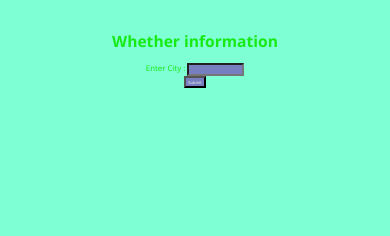
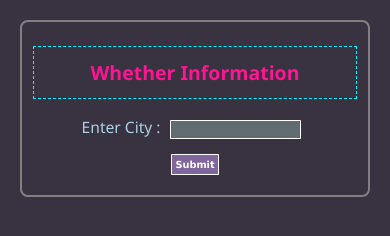
Before and after one commit to durgeshmehar/Whether, a website: page index.html in a window 390 px wide. Drawn offline with Linux system fonts and the light colour scheme.

Commit message:
version 2

```diff
--- a/index.html
+++ b/index.html
@@ -7,36 +7,72 @@
     <title>Whether</title>
     <style>
         body{
-            background-color: aquamarine;
+            background-color: rgb(57, 50, 64);
             text-align: center;
             padding:3vw;
             font-size: 2vw;
-            color: rgb(23, 234, 20);
+            color: rgb(171, 209, 229);
             font-family: 'Segoe UI', Tahoma, Geneva, Verdana, sans-serif;
         }
-        h3{
+        .container{
+            border:2px solid grey;
+            border-radius: 2vw;
             padding:3vw;
-            font-size: 1.8vw;
+        }
+        h1{
+            padding:3vw;
             color:deeppink;
-            border:1vw dashed rgb(0, 247, 255);
+            border:0.5vw dashed rgb(0, 247, 255);
         }
         input{
             padding:0.5vw;
+            margin:2vw;
             font-size: 1vw;
             font-family: 'Lucida Sans', 'Lucida Sans Regular', 'Lucida Grande', 'Lucida Sans Unicode', Geneva, Verdana, sans-serif;
-            color:rgb(236, 239, 233);
-            background-color: rgb(119, 127, 192);
+            color:rgb(254, 254, 254);
+            border:1px solid #fff;
+            border-radius: 0.2vw;
+            background-color: rgb(97, 107, 114);
+        }
+        input.submit{
+            color:rgb(255, 255, 255);
+            font-size: 1.5vw;
+            font-weight: 800;
+            background-color:#80669d;
+            padding:0.3 1.8vw 0.3 1.8vw;
+
+
+        }
+        @media only screen and (max-width:850px) {
+           h1{
+            font-size: 5vw;
+           }
+           label{
+            font-size: 4vw;
+           }
+           input{
+            padding: 0.8vw;
+            font-size: 2.5vw;
+           }
+           input.submit{
+            padding:1vw;
+            font-size: 2.5vw;
+           }
+
         }
 
     </style>
 </head>
 <body>
-   <h1>Whether information</h1>
-   <form action="/" method="post">
-      <label for="">Enter City :</label>
-     <input type="text" name="loc">
-     <br>
-     <input type="submit">
-   </form>
+    <div class="container">
+
+        <h1>Whether Information</h1>
+        <form action="/" method="post">
+            <label for="">Enter City :</label>
+            <input type="text" name="loc">
+            <br>
+            <input type="submit" class="submit">
+        </form>
+    </div>
 </body>
 </html>
```
